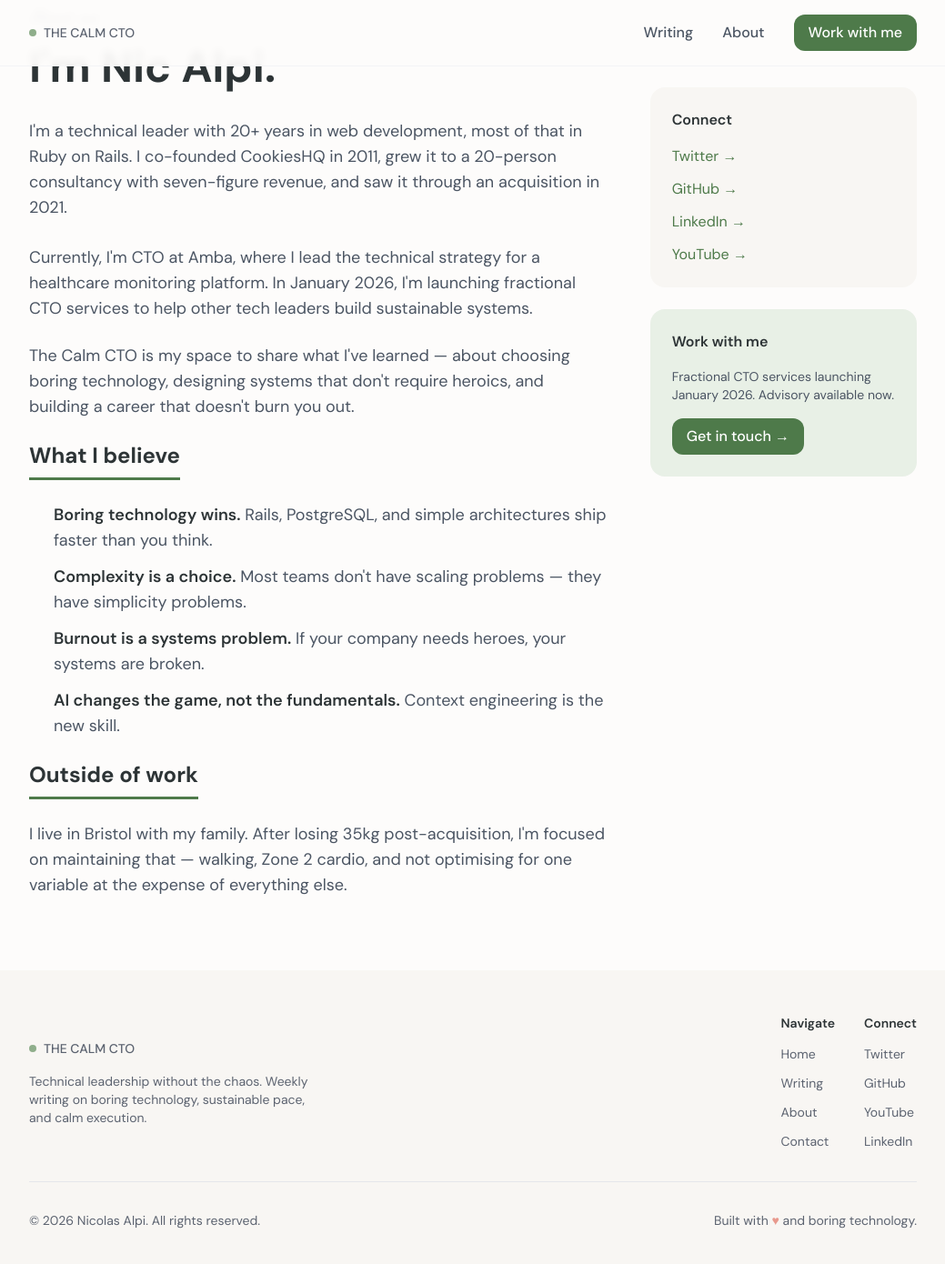
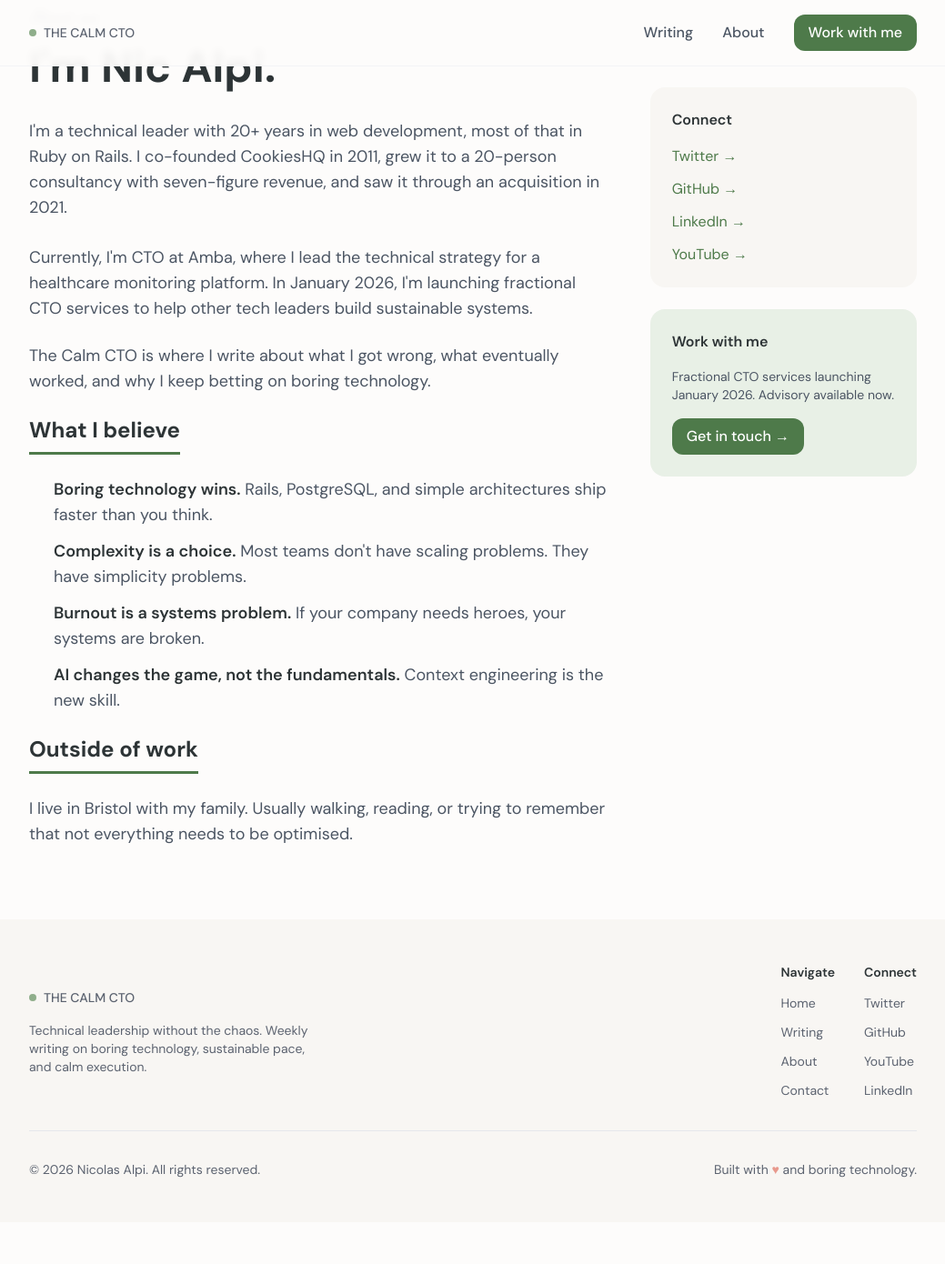
Before and after one commit to nicalpi/nicalpi.com, a Jekyll site: the page built from about.html, in a window 1280 px wide and 1400 px high, scrolled down 151 px. Shown: the top 1390 px of the window at 91% size, without its empty margins (120-1159 px from the left). Built offline with Jekyll 4.4.1, drawn with Linux system fonts in a browser that asks for light colours; nearby versions of some CDN libraries; after the commit the page ends 1495 px from its top, so only the background shows below that.

```diff
--- a/_config.yml
+++ b/_config.yml
@@ -1,6 +1,6 @@
 # Site settings
 title: The Calm CTO — Nic Alpi
-email: nicolas@nicalpi.com
+email: hi@nicalpi.com
 description: >-
   I help tech leaders ship quality work without burning out. Fractional CTO,
   advisor, and writer. 20+ years in Rails, built and sold a consultancy. Based in Bristol.
--- a/_includes/head.html
+++ b/_includes/head.html
@@ -160,6 +160,10 @@
     padding-left: 1.5em;
   }
 
+  ul {
+    list-style: disc;
+  }
+
   .prose li {
     margin-bottom: 0.5em;
   }
--- a/about.html
+++ b/about.html
@@ -28,14 +28,14 @@ og_image: /assets/images/og/about.jpg
             </p>
 
             <p>
-              The Calm CTO is my space to share what I've learned — about choosing boring technology, designing systems that don't require heroics, and building a career that doesn't burn you out.
+              The Calm CTO is where I write about what I got wrong, what eventually worked, and why I keep betting on boring technology.
             </p>
 
             <h2 class="text-2xl font-bold text-text-heading mt-12 mb-4">What I believe</h2>
 
             <ul class="space-y-3">
               <li><strong>Boring technology wins.</strong> Rails, PostgreSQL, and simple architectures ship faster than you think.</li>
-              <li><strong>Complexity is a choice.</strong> Most teams don't have scaling problems — they have simplicity problems.</li>
+              <li><strong>Complexity is a choice.</strong> Most teams don't have scaling problems. They have simplicity problems.</li>
               <li><strong>Burnout is a systems problem.</strong> If your company needs heroes, your systems are broken.</li>
               <li><strong>AI changes the game, not the fundamentals.</strong> Context engineering is the new skill.</li>
             </ul>
@@ -43,7 +43,7 @@ og_image: /assets/images/og/about.jpg
             <h2 class="text-2xl font-bold text-text-heading mt-12 mb-4">Outside of work</h2>
 
             <p>
-              I live in Bristol with my family. After losing 35kg post-acquisition, I'm focused on maintaining that — walking, Zone 2 cardio, and not optimising for one variable at the expense of everything else.
+              I live in Bristol with my family. Usually walking, reading, or trying to remember that not everything needs to be optimised.
             </p>
           </div>
         </div>
--- a/contact.html
+++ b/contact.html
@@ -54,8 +54,8 @@ og_image: /assets/images/og/contact.jpg
         <p class="text-gray-400 mb-6">
           The best way to reach me is via email. I read everything and respond to most.
         </p>
-        <a href="mailto:nicolas@nicalpi.com" class="bg-sage-text text-white px-6 py-3 rounded-lg font-semibold hover:bg-sage-dark transition-colors inline-block">
-          nicolas@nicalpi.com
+        <a href="mailto:hi@nicalpi.com" class="bg-sage-text text-white px-6 py-3 rounded-lg font-semibold hover:bg-sage-dark transition-colors inline-block">
+          hi@nicalpi.com
         </a>
       </div>
 
```
Also changed, not shown: _posts/2026-01-17-if-you-cant-explain-the-code-ai-is-not-helping.md (+3 -3 lines), index.html (+8 -8 lines), .claude/skills/humaziner/SKILL.md (added).
